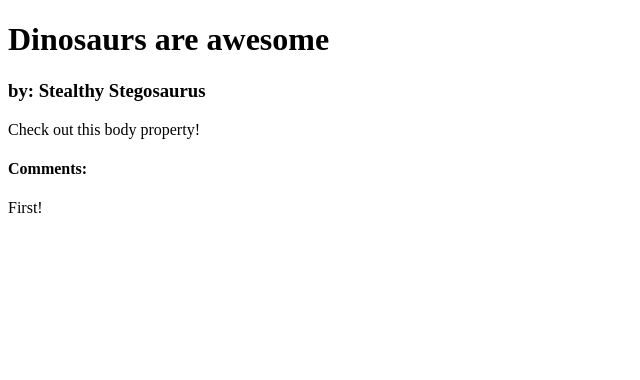
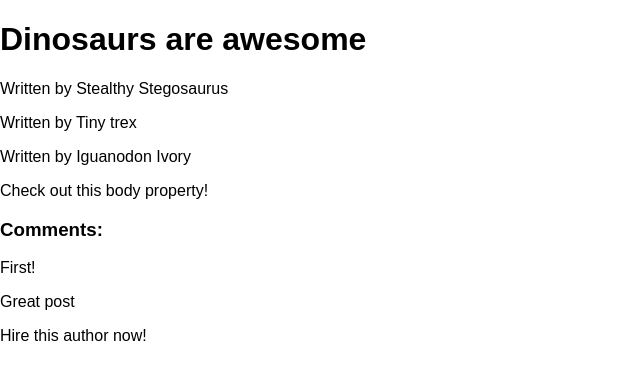
Before and after one commit to alexandraalday/react-practice, a React (Create React App) app in the folder blog/: page / in a window 1280 px wide. Shown: the top 380 px of the page, without its empty margins (0-640 px from the left). Built offline with nearby package versions, Linux system fonts and the light colour scheme.

Commit message:
nested props

```diff
--- a/blog/src/App.css
+++ b/blog/src/App.css
@@ -1,4 +1,4 @@
-.Post {
+.App {
   text-align: center;
 }
 
--- a/blog/src/App.js
+++ b/blog/src/App.js
@@ -1,16 +1,27 @@
 import React, { Component } from 'react';
 import logo from './logo.svg';
 import './App.css';
+import Comment from './Comment.js';
+import Author from './Author.js';
 
 class Post extends Component {
   render() {
+    let allAuthors = this.props.authors.map( (author, index) => (
+      <Author author={author} key={index} /> ))
+    let allComments = [
+      <Comment body={this.props.comments[0]} />,
+      <Comment body={this.props.comments[1]} />,
+      <Comment body={this.props.comments[2]} />
+    ]
     return (
       <div>
         <h1>{this.props.title}</h1>
-        <h3> by: {this.props.author} </h3>
-        <p> {this.props.body} </p>
-        <h4> Comments: </h4>
-        <p> {this.props.comments[0]}</p>
+        {allAuthors}
+        <div>
+          <p>{this.props.body}</p>
+        </div>
+        <h3>Comments:</h3>
+        {allComments}
       </div>
     );
   }
--- /dev/null
+++ b/blog/src/Author.js
@@ -0,0 +1,13 @@
+import React, {Component} from 'react';
+
+class Author extends Component {
+	render() {
+		return (
+			<div>
+				<p> Written by {this.props.author}</p>
+			</div>
+		)
+	}
+}
+
+export default Author
--- /dev/null
+++ b/blog/src/Comment.js
@@ -0,0 +1,13 @@
+import React, {Component} from 'react';
+
+class Comment extends Component {
+	render() {
+		return (
+			<div>
+				<p>{this.props.body}</p>
+			</div>
+		)
+	}
+}
+
+export default Comment
--- a/blog/src/index.js
+++ b/blog/src/index.js
@@ -1,11 +1,12 @@
 import React from 'react';
 import ReactDOM from 'react-dom';
 import Post from './App';
+import './index.css';
 import registerServiceWorker from './registerServiceWorker';
 
 let post = {
     title: "Dinosaurs are awesome",
-    author: "Stealthy Stegosaurus",
+    authors: ["Stealthy Stegosaurus", "Tiny trex", "Iguanodon Ivory"],
     body: "Check out this body property!",
     comments: ["First!", "Great post", "Hire this author now!"]
 }
@@ -13,7 +14,7 @@ let post = {
 ReactDOM.render(
 	<Post
 		title={post.title}
-		author={post.author}
+		authors={post.authors}
 		body={post.body}
 		comments={post.comments}
 	/>,
```
